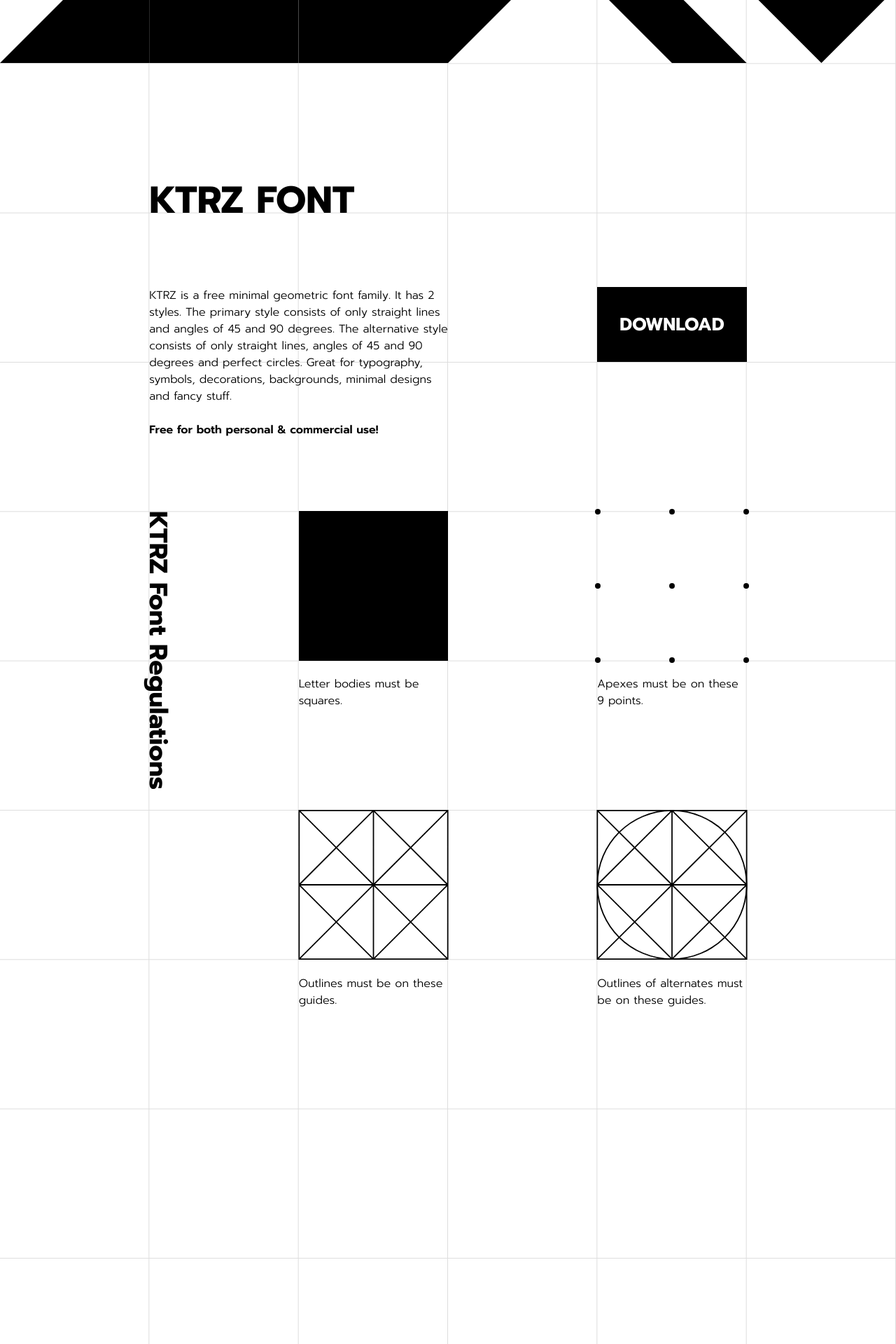
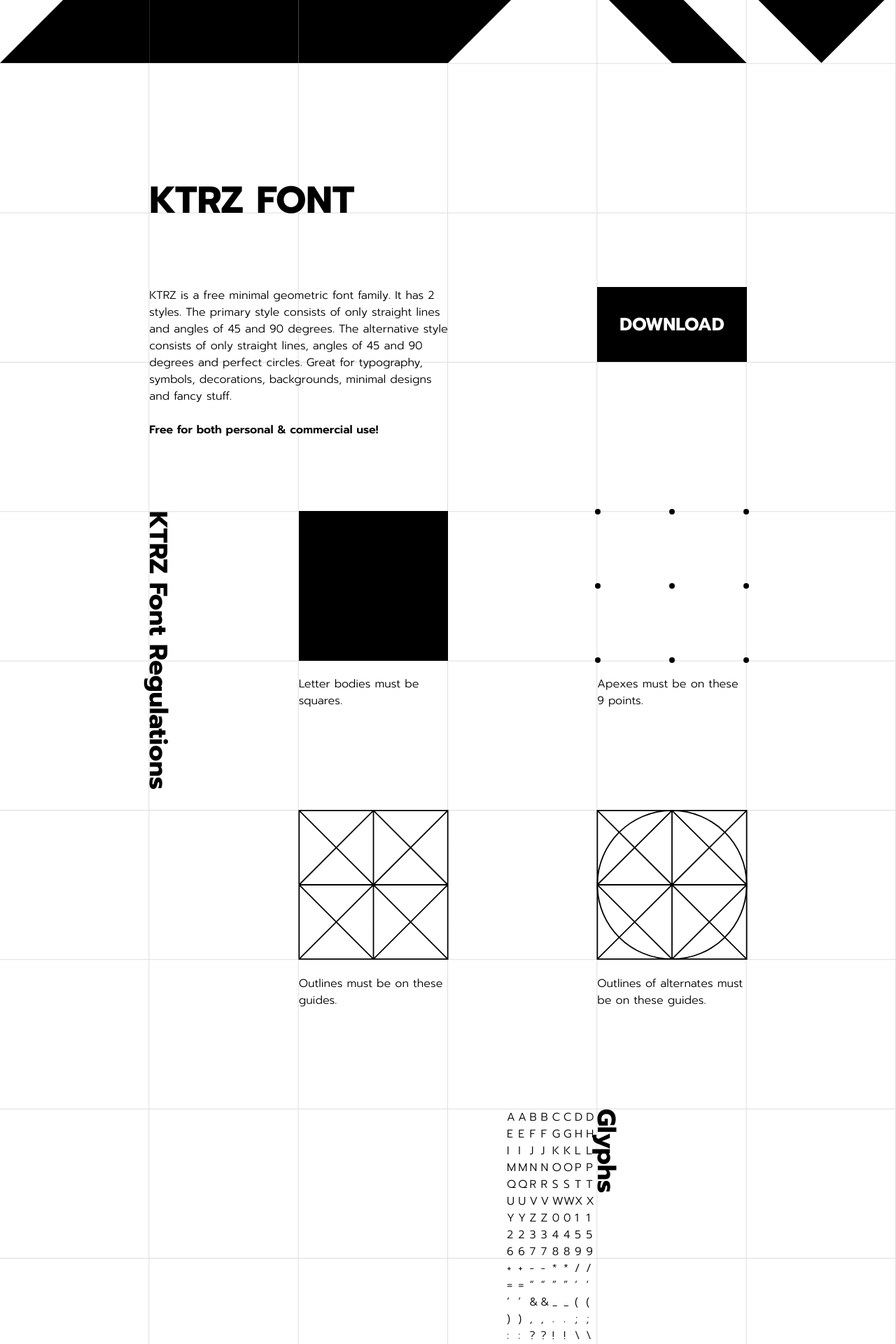
Before and after one commit to ixkaito/ktrz-font, a Jekyll site: the page built from index.md, in a window 1280 px wide. Shown: the part 763-2683 px from the top of the page at 70% size. Built offline with Jekyll 4.4.1, drawn with Linux system fonts in a browser that asks for light colours.

Commit message:
Add glyphs

```diff
--- a/index.md
+++ b/index.md
@@ -71,4 +71,69 @@ layout: home
 
 </div>
 
+<div class="flex flex-row-reverse" markdown="1">
+
+## Glyphs
+
+<div class="glyphs grid grid-cols-8">
+  <span class="font-ktrz">A</span><span>A</span>
+  <span class="font-ktrz">B</span><span>B</span>
+  <span class="font-ktrz">C</span><span>C</span>
+  <span class="font-ktrz">D</span><span>D</span>
+  <span class="font-ktrz">E</span><span>E</span>
+  <span class="font-ktrz">F</span><span>F</span>
+  <span class="font-ktrz">G</span><span>G</span>
+  <span class="font-ktrz">H</span><span>H</span>
+  <span class="font-ktrz">I</span><span>I</span>
+  <span class="font-ktrz">J</span><span>J</span>
+  <span class="font-ktrz">K</span><span>K</span>
+  <span class="font-ktrz">L</span><span>L</span>
+  <span class="font-ktrz">M</span><span>M</span>
+  <span class="font-ktrz">N</span><span>N</span>
+  <span class="font-ktrz">O</span><span>O</span>
+  <span class="font-ktrz">P</span><span>P</span>
+  <span class="font-ktrz">Q</span><span>Q</span>
+  <span class="font-ktrz">R</span><span>R</span>
+  <span class="font-ktrz">S</span><span>S</span>
+  <span class="font-ktrz">T</span><span>T</span>
+  <span class="font-ktrz">U</span><span>U</span>
+  <span class="font-ktrz">V</span><span>V</span>
+  <span class="font-ktrz">W</span><span>W</span>
+  <span class="font-ktrz">X</span><span>X</span>
+  <span class="font-ktrz">Y</span><span>Y</span>
+  <span class="font-ktrz">Z</span><span>Z</span>
+  <span class="font-ktrz">0</span><span>0</span>
+  <span class="font-ktrz">1</span><span>1</span>
+  <span class="font-ktrz">2</span><span>2</span>
+  <span class="font-ktrz">3</span><span>3</span>
+  <span class="font-ktrz">4</span><span>4</span>
+  <span class="font-ktrz">5</span><span>5</span>
+  <span class="font-ktrz">6</span><span>6</span>
+  <span class="font-ktrz">7</span><span>7</span>
+  <span class="font-ktrz">8</span><span>8</span>
+  <span class="font-ktrz">9</span><span>9</span>
+  <span class="font-ktrz">+</span><span>+</span>
+  <span class="font-ktrz">-</span><span>-</span>
+  <span class="font-ktrz">*</span><span>*</span>
+  <span class="font-ktrz">/</span><span>/</span>
+  <span class="font-ktrz">=</span><span>=</span>
+  <span class="font-ktrz">“</span><span>“</span>
+  <span class="font-ktrz">”</span><span>”</span>
+  <span class="font-ktrz">‘</span><span>‘</span>
+  <span class="font-ktrz">’</span><span>’</span>
+  <span class="font-ktrz">&amp;</span><span>&amp;</span>
+  <span class="font-ktrz">_</span><span>_</span>
+  <span class="font-ktrz">(</span><span>(</span>
+  <span class="font-ktrz">)</span><span>)</span>
+  <span class="font-ktrz">,</span><span>,</span>
+  <span class="font-ktrz">.</span><span>.</span>
+  <span class="font-ktrz">;</span><span>;</span>
+  <span class="font-ktrz">:</span><span>:</span>
+  <span class="font-ktrz">?</span><span>?</span>
+  <span class="font-ktrz">!</span><span>!</span>
+  <span class="font-ktrz">\</span><span>\</span>
+</div>
+
+</div>
+
 </main>
```
Also changed, not shown: assets/_src/sass/global/_utils.scss (+12 -0 lines), assets/css/main.css, 1 other file.
